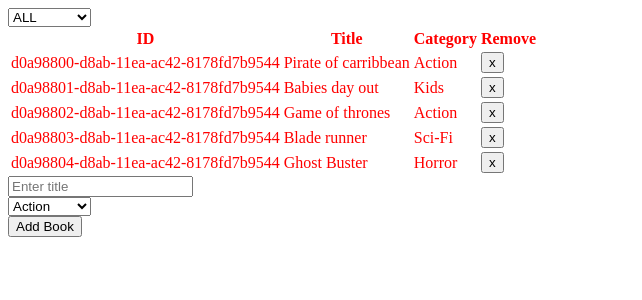
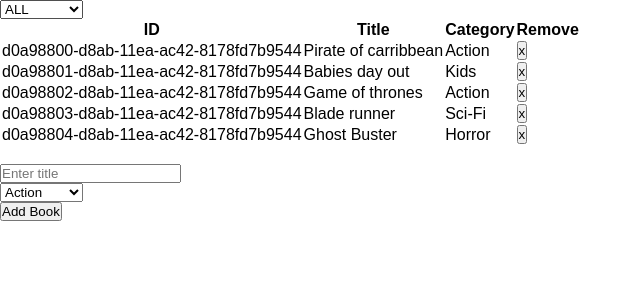
Before and after one commit to evansinho/React-Bookstore, a React (Create React App) app: page / in a window 1280 px wide. Shown: the top 300 px of the page, without its empty margins (0-642 px from the left). Built offline with nearby package versions, Linux system fonts and the light colour scheme.

Commit message:
.container {

```diff
--- a/src/components/App.js
+++ b/src/components/App.js
@@ -2,11 +2,12 @@
 import React from 'react';
 import BooksList from '../containers/BooksList';
 import BooksForm from '../containers/BooksForm';
-import '../App.css';
+import '../styles/App.scss';
 
 const App = () => (
-  <div>
+  <div className>
     <BooksList />
+    <br />
     <BooksForm />
   </div>
 );
--- a/src/index.js
+++ b/src/index.js
@@ -8,6 +8,7 @@
 import App from './components/App';
 import INITIAL_STATE from './constant/initialState';
 import rootReducer from './reducers';
+import './styles/index.scss';
 
 const STATE = { books: INITIAL_STATE };
 
--- /dev/null
+++ b/src/styles/App.scss
@@ -0,0 +1,12 @@
+@import url(https://fonts.googleapis.com/css2?family=Montserrat:wght@200&family=Roboto+Slab);
+
+body {
+  font-family: RobotoSlab, sans-serif;
+}
+
+.container {
+  border-radius: 4px;
+  box-shadow: 0 0 60px 0 rgba(0, 0, 0, 0.05);
+  background-color: #fafafa;
+  min-width: 100%;
+}
--- /dev/null
+++ b/src/styles/index.scss
@@ -0,0 +1,4 @@
+* {
+  margin: 0;
+  padding: 0;
+}
```
